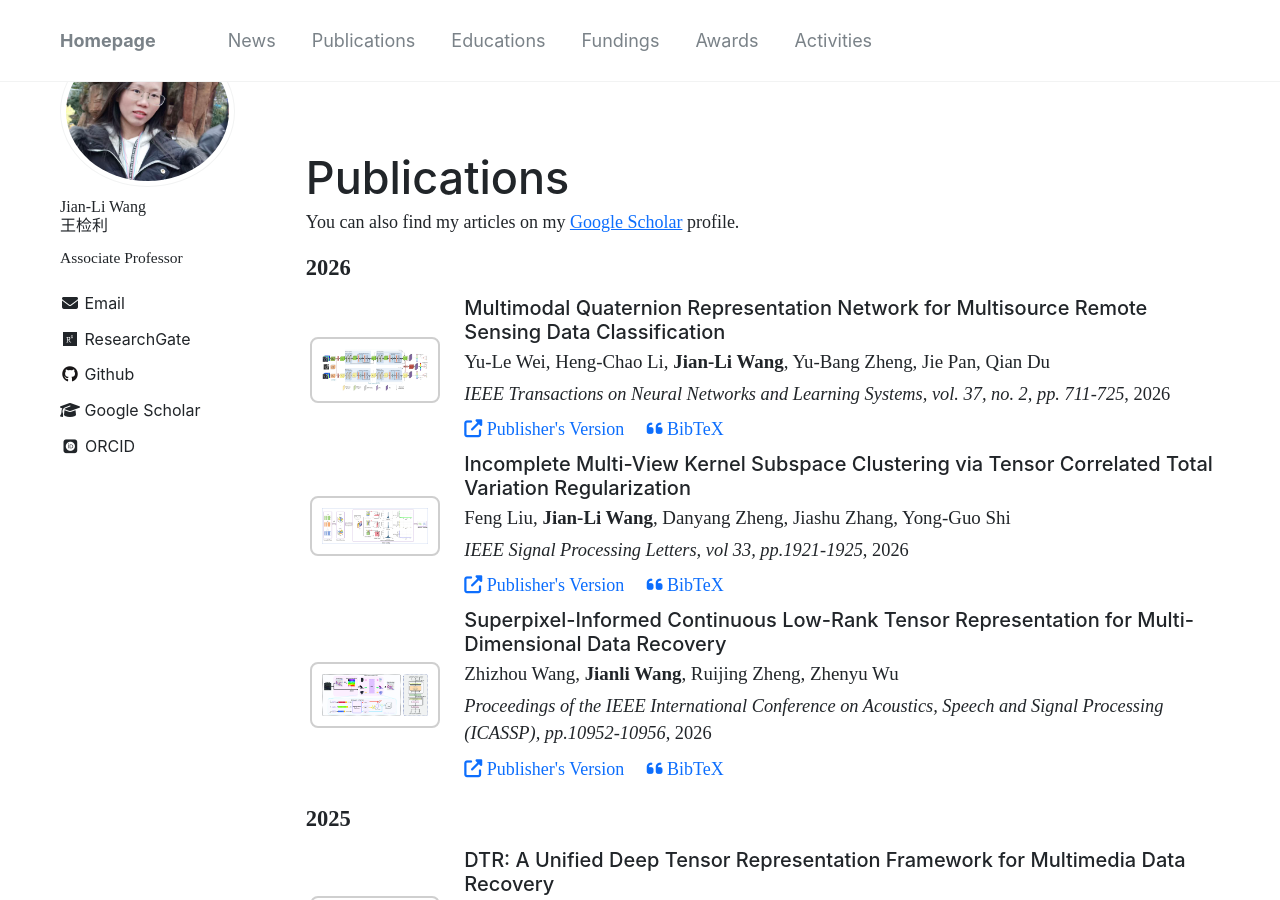
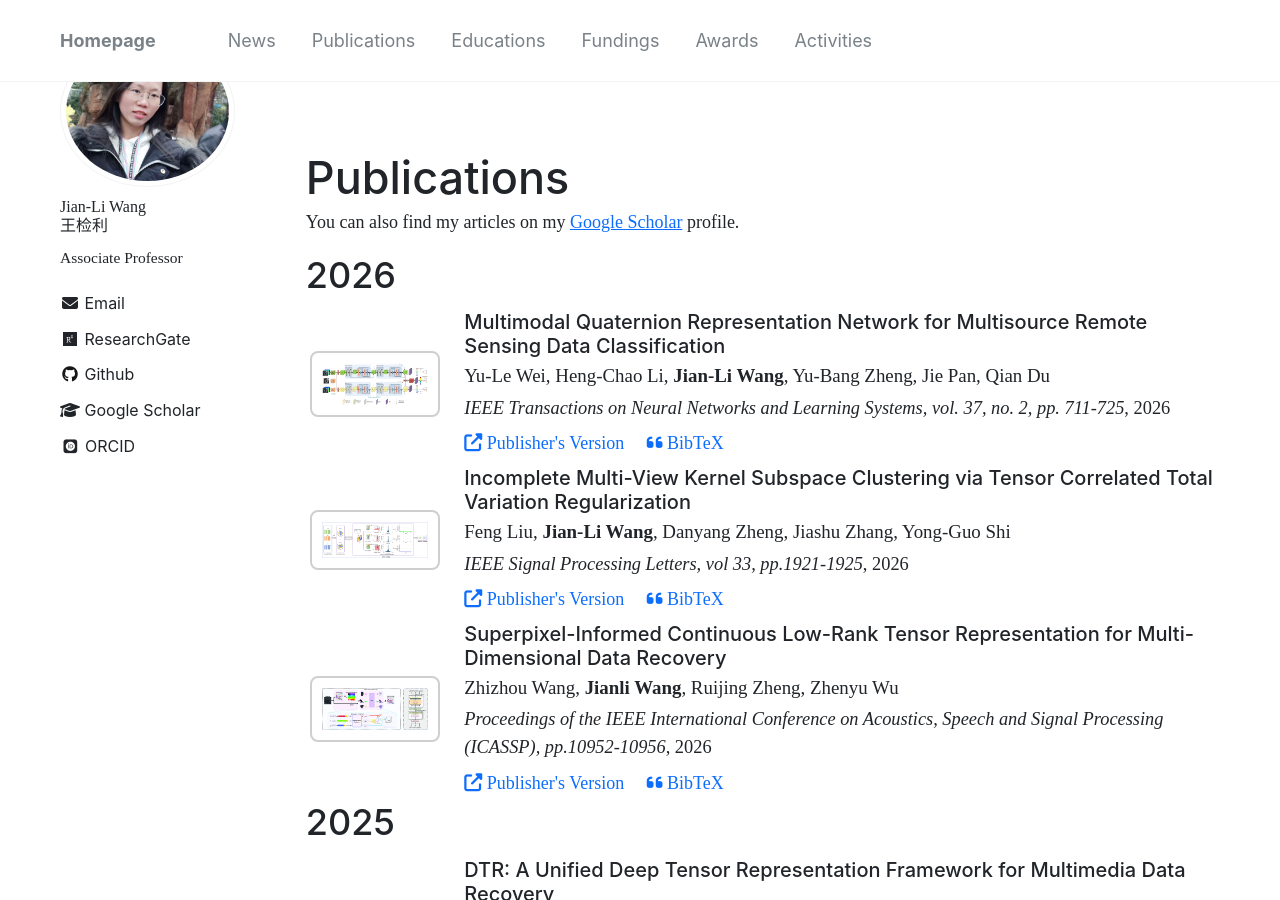
Before and after one commit to wangjianli123/wangjianli123.github.io, a Jekyll site: the page built from _pages/publications.md, in a window 1280 px wide and 900 px high, scrolled down 413 px. Built offline with Jekyll 4.4.1, drawn with Linux system fonts in a browser that asks for light colours; nearby versions of some CDN libraries; some web fonts are replaced; comment, search, counter and statistics services are not loaded.

Commit message:
Update publications.md

```diff
--- a/_pages/publications.md
+++ b/_pages/publications.md
@@ -18,7 +18,7 @@ author_profile: true
 {% for post in pubs %}
 {% assign post_year = post.date | date: "%Y" %}
 {% if post_year != current_year %}
-<h3 class="pub-year">{{ post_year }}</h3>
+<h2>{{ post_year }}</h2>
 {% assign current_year = post_year %}
 {% endif %}
 
```
